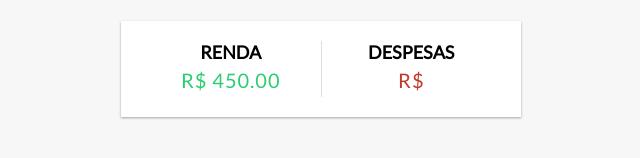
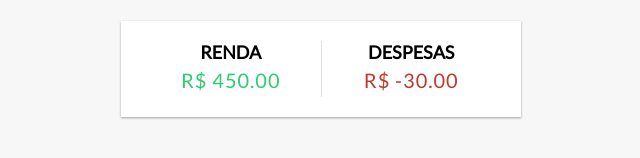
Before and after one commit to alvarengaflavio/vue-monitor-de-gastos, a Vue app: page / in a window 1280 px wide. Shown: the part 150-308 px from the top of the page, without its empty margins (319-959 px from the left). Built offline with nearby package versions, Linux system fonts and the light colour scheme.

Commit message:
Corrigir nome da propriedade de despesas

```diff
--- a/src/components/income-expenses.vue
+++ b/src/components/income-expenses.vue
@@ -6,7 +6,7 @@
     </div>
     <div>
       <h4>Despesas</h4>
-      <p id="money-minus" class="money minus">R$ {{ props.expense }}</p>
+      <p id="money-minus" class="money minus">R$ {{ props.expenses }}</p>
     </div>
   </div>
 </template>
@@ -17,7 +17,7 @@ const props = defineProps({
     type: String,
     required: true,
   },
-  expense: {
+  expenses: {
     type: String,
     required: true,
   },
```
